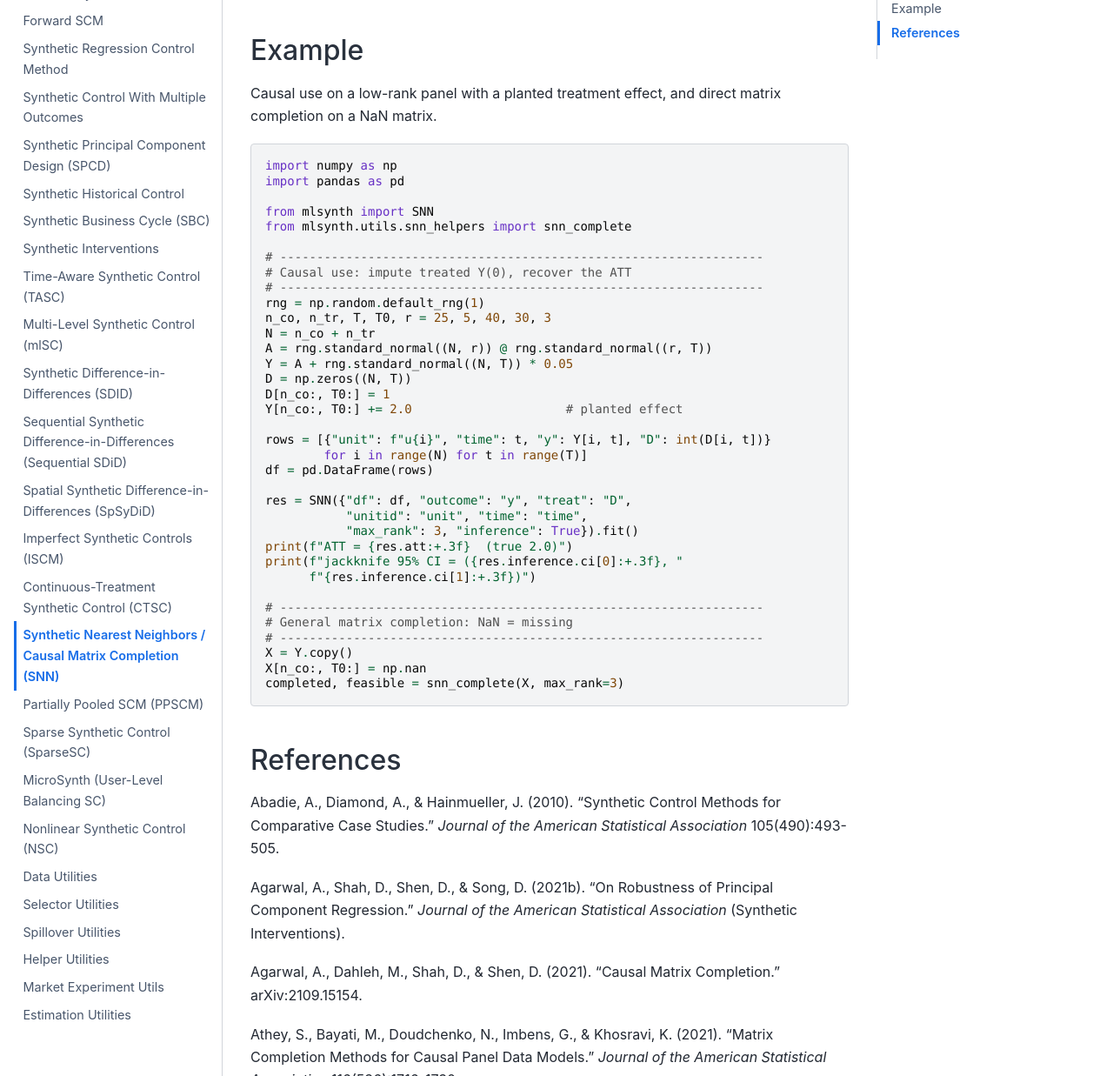
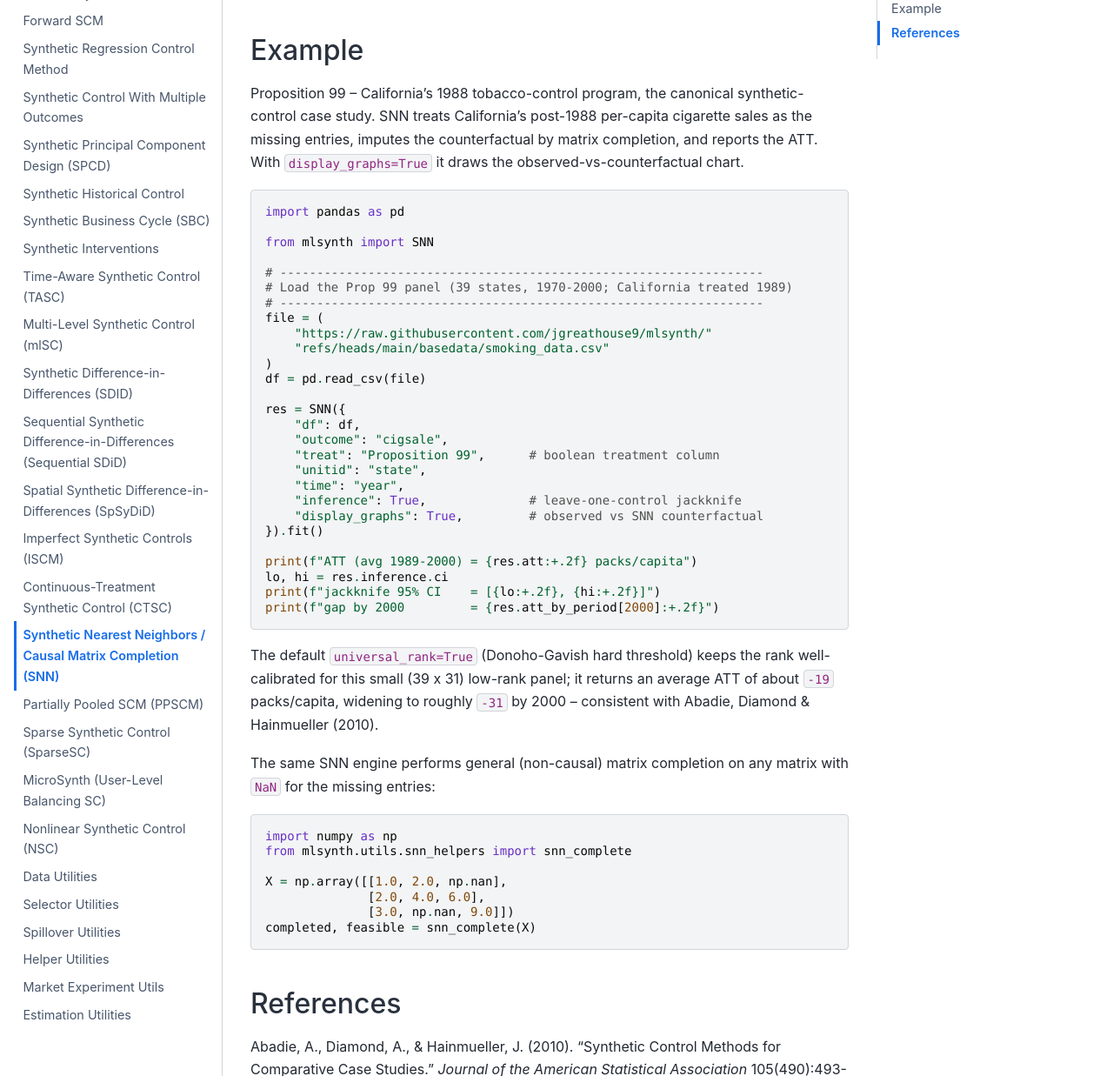
Before and after one commit to jgreathouse9/mlsynth, a Sphinx documentation site: the page built from docs/snn.rst, in a window 1280 px wide and 1400 px high, scrolled down 2471 px, cut to the strip 163-1400 px from the top of the window. Shown: the whole strip at 87% size. Built offline with Sphinx 7.4.7 and the Sphinx Book theme 1.1.4, drawn with Linux system fonts in a browser that asks for light colours; pages that are not in the unit, such as notebooks, are missing from menus.

Commit message:
Add files via upload

```diff
--- a/docs/snn.rst
+++ b/docs/snn.rst
@@ -116,46 +116,59 @@ Helper Modules
 Example
 -------
 
-Causal use on a low-rank panel with a planted treatment effect, and
-direct matrix completion on a NaN matrix.
+Proposition 99 -- California's 1988 tobacco-control program, the canonical
+synthetic-control case study. SNN treats California's post-1988
+per-capita cigarette sales as the missing entries, imputes the
+counterfactual by matrix completion, and reports the ATT. With
+``display_graphs=True`` it draws the observed-vs-counterfactual chart.
+
+.. code-block:: python
+
+   import pandas as pd
+
+   from mlsynth import SNN
+
+   # ------------------------------------------------------------------
+   # Load the Prop 99 panel (39 states, 1970-2000; California treated 1989)
+   # ------------------------------------------------------------------
+   file = (
+       "https://raw.githubusercontent.com/jgreathouse9/mlsynth/"
+       "refs/heads/main/basedata/smoking_data.csv"
+   )
+   df = pd.read_csv(file)
+
+   res = SNN({
+       "df": df,
+       "outcome": "cigsale",
+       "treat": "Proposition 99",      # boolean treatment column
+       "unitid": "state",
+       "time": "year",
+       "inference": True,              # leave-one-control jackknife
+       "display_graphs": True,         # observed vs SNN counterfactual
+   }).fit()
+
+   print(f"ATT (avg 1989-2000) = {res.att:+.2f} packs/capita")
+   lo, hi = res.inference.ci
+   print(f"jackknife 95% CI    = [{lo:+.2f}, {hi:+.2f}]")
+   print(f"gap by 2000         = {res.att_by_period[2000]:+.2f}")
+
+The default ``universal_rank=True`` (Donoho-Gavish hard threshold) keeps
+the rank well-calibrated for this small (39 x 31) low-rank panel; it
+returns an average ATT of about ``-19`` packs/capita, widening to roughly
+``-31`` by 2000 -- consistent with Abadie, Diamond & Hainmueller (2010).
+
+The same SNN engine performs general (non-causal) matrix completion on
+any matrix with ``NaN`` for the missing entries:
 
 .. code-block:: python
 
    import numpy as np
-   import pandas as pd
-
-   from mlsynth import SNN
    from mlsynth.utils.snn_helpers import snn_complete
 
-   # ------------------------------------------------------------------
-   # Causal use: impute treated Y(0), recover the ATT
-   # ------------------------------------------------------------------
-   rng = np.random.default_rng(1)
-   n_co, n_tr, T, T0, r = 25, 5, 40, 30, 3
-   N = n_co + n_tr
-   A = rng.standard_normal((N, r)) @ rng.standard_normal((r, T))
-   Y = A + rng.standard_normal((N, T)) * 0.05
-   D = np.zeros((N, T))
-   D[n_co:, T0:] = 1
-   Y[n_co:, T0:] += 2.0                     # planted effect
-
-   rows = [{"unit": f"u{i}", "time": t, "y": Y[i, t], "D": int(D[i, t])}
-           for i in range(N) for t in range(T)]
-   df = pd.DataFrame(rows)
-
-   res = SNN({"df": df, "outcome": "y", "treat": "D",
-              "unitid": "unit", "time": "time",
-              "max_rank": 3, "inference": True}).fit()
-   print(f"ATT = {res.att:+.3f}  (true 2.0)")
-   print(f"jackknife 95% CI = ({res.inference.ci[0]:+.3f}, "
-         f"{res.inference.ci[1]:+.3f})")
-
-   # ------------------------------------------------------------------
-   # General matrix completion: NaN = missing
-   # ------------------------------------------------------------------
-   X = Y.copy()
-   X[n_co:, T0:] = np.nan
-   completed, feasible = snn_complete(X, max_rank=3)
+   X = np.array([[1.0, 2.0, np.nan],
+                 [2.0, 4.0, 6.0],
+                 [3.0, np.nan, 9.0]])
+   completed, feasible = snn_complete(X)
 
 References
 ----------
```
